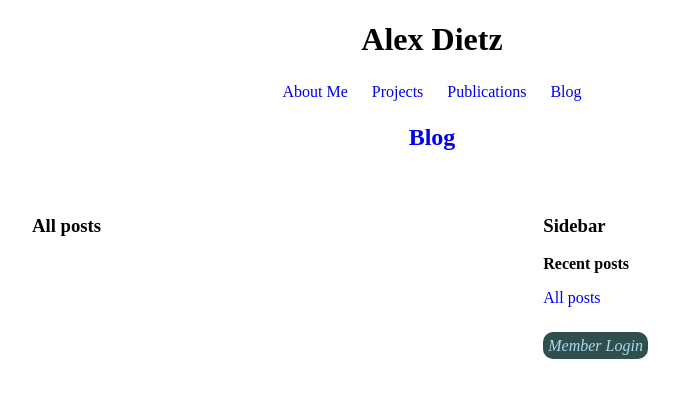
After one commit to alexdietz1988/PersonalWebsite, a Django app: page /archives in a window 1280 px wide. The commit adds this page. Shown: the top 398 px of the page, without its empty margins (208-887 px from the left). Run offline with Django 4.2, Linux system fonts and the light colour scheme; data that the repository does not hold is empty.

Commit message:
Archives

```diff
--- a/main_app/static/blog.css
+++ b/main_app/static/blog.css
@@ -6,7 +6,7 @@ main {
 .posts {
 	display: flex;
 	flex-direction: column;
-	justify-content: center;
+	/* justify-content: center; */
 	padding-right: 10px;
 	width: 500px;
 }
--- /dev/null
+++ b/main_app/templates/blog/archives.html
@@ -0,0 +1,17 @@
+{% extends "blog/base.html" %}
+
+{% block title %}Blog{% endblock %}
+
+{% block body %}
+
+<h3>All posts</h3>
+
+<ul class="sidebar-list">
+{% for post in posts %}
+    {% if post.private == False or user.membership.member %}
+        <li>{{post.created_at|date:'m/d'}} <a href="{% url "postdetail" post.pk %}">{{post.title}}</a></li>
+    {% endif %}
+{% endfor %}
+</ul>
+
+{% endblock %}
--- a/main_app/templates/blog/base.html
+++ b/main_app/templates/blog/base.html
@@ -36,16 +36,18 @@
 
 	<aside>
 
+		<h3>Sidebar</h3>
 
 		<section>
 			<h4 class="sidebar-header">Recent posts</h4>
 			<ul class="sidebar-list">
 			{% for post in posts %}
-				{% if post.private == False or user.membership.member == True %}
+				{% if post.private == False or user.membership.member and forloop.counter < 10 %}
 					<li><a href="{% url "postdetail" post.pk %}">{{post.title}}</a></li>
 				{% endif %}
 			{% endfor %}
 			</ul>
+			<p><a href={% url "archives" %}>All posts</a></p>
 		</section>
 
 		{% if user.membership.member %}
--- a/main_app/templates/blog/blog.html
+++ b/main_app/templates/blog/blog.html
@@ -27,4 +27,6 @@
     {% endif %}
 {% endfor %}
 
+<p><a href={% url "archives" %}>All posts</a></p>
+
 {% endblock %}
--- a/main_app/templates/blog/post-detail.html
+++ b/main_app/templates/blog/post-detail.html
@@ -37,7 +37,7 @@
 <form action="{% url "add-comment" post.pk %}" method='post'>
     {% csrf_token %}
     {{form.as_p}}
-    <textarea type='text' name='body' rows="4" cols="50"></textarea>
+    <textarea type='text' name='body' rows="4" cols="50"></textarea><br />
     <input type='submit' value='Submit' />
 </form>
 </div>
--- a/main_app/urls.py
+++ b/main_app/urls.py
@@ -7,6 +7,7 @@ urlpatterns = [
     path('publications', views.Publications.as_view(), name="publications"),
 
     path('blog', views.Blog.as_view(), name="blog"),
+    path('archives', views.Archives.as_view(), name="archives"),
     path('tag/<int:pk>', views.TaggedPosts.as_view(), name="tagged-posts"),
     path('post/<int:pk>', views.PostDetail.as_view(), name="postdetail"),
     path('post/<int:pk>/add-comment', views.AddComment.as_view(), name="add-comment"),
--- a/main_app/views.py
+++ b/main_app/views.py
@@ -1,4 +1,5 @@
 from datetime import datetime
+from pipes import Template
 from django.views import View
 from django.shortcuts import redirect, render
 from django.views.generic.base import TemplateView
@@ -23,6 +24,13 @@ class Blog(TemplateView):
     def get_context_data(self, **kwargs):
         context = super().get_context_data(**kwargs)
         context['tags'] = Tag.objects.all()
+        context['posts'] = Post.objects.all()
+        return context
+
+class Archives(TemplateView):
+    template_name = "blog/archives.html"
+    def get_context_data(self, **kwargs):
+        context = super().get_context_data(**kwargs)
         context['posts'] = Post.objects.all()
         return context
 
```
